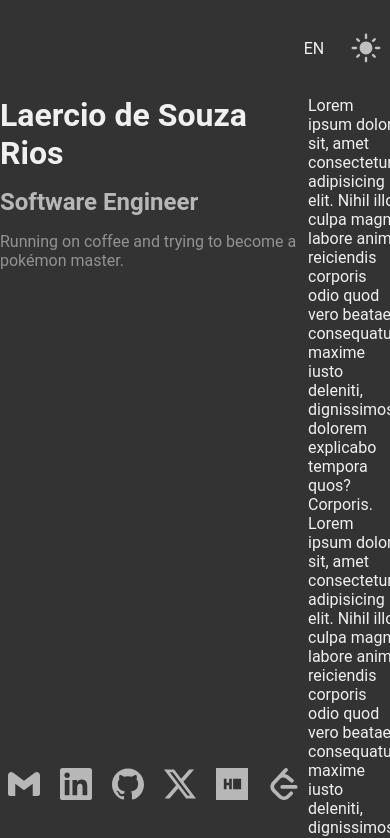
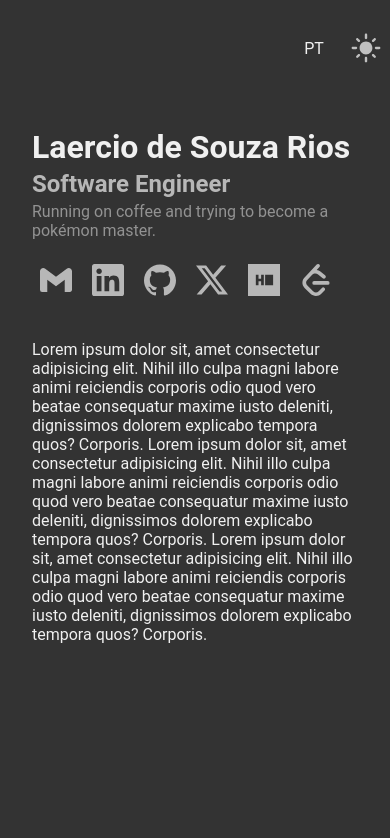
Before and after one commit to LaercioSR/laerciorios.com, a React (Vite) app: page / in a window 390 px wide. Shown: the top 838 px of the page. Built offline with nearby package versions, Linux system fonts and the light colour scheme.

Commit message:
Change project for mobile first

```diff
--- a/src/components/Header/index.tsx
+++ b/src/components/Header/index.tsx
@@ -29,7 +29,7 @@ export function Header() {
     <Container>
       <Content>
         <LanguageButton onClick={handleToggleLanguage}>
-          {currentLanguage}
+          {currentLanguage === "en" ? "pt" : "en"}
         </LanguageButton>
         <ThemeButton onClick={handleToggleTheme}>
           {isDarkMode ? <LightModeIcon /> : <DarkModeIcon />}
--- a/src/i18n/locales/en.json
+++ b/src/i18n/locales/en.json
@@ -10,5 +10,36 @@
     }
   },
   "profession": "Software Engineer",
-  "description": "Running on coffee and trying to become a pokémon master."
+  "description": "Running on coffee and trying to become a pokémon master.",
+  "seeResume": "View Full Résumé",
+  "present": "Present",
+  "about": {
+    "title": "About",
+    "description": ""
+  },
+  "experiences": {
+    "title": "Experiences",
+    "golfarma": {
+      "position": "",
+      "description": ""
+    },
+    "geodatin": {
+      "position": "",
+      "description": ""
+    }
+  },
+  "formations": {
+    "title": "Formations",
+    "uefs": {
+      "course": "",
+      "description": ""
+    },
+    "senai": {
+      "course": "",
+      "description": ""
+    }
+  },
+  "projects": {
+    "title": "Projects"
+  }
 }
--- a/src/i18n/locales/pt.json
+++ b/src/i18n/locales/pt.json
@@ -10,5 +10,36 @@
     }
   },
   "profession": "Desenvolvedor de Software",
-  "description": "Tricolor, funcionando a base do café e tentando me tornar um mestre pokémon."
+  "description": "Tricolor, funcionando a base do café e tentando me tornar um mestre pokémon.",
+  "seeResume": "Veja o currículo completo",
+  "present": "Presente",
+  "about": {
+    "title": "Sobre",
+    "description": ""
+  },
+  "experiences": {
+    "title": "Experiências",
+    "golfarma": {
+      "position": "",
+      "description": ""
+    },
+    "geodatin": {
+      "position": "",
+      "description": ""
+    }
+  },
+  "formations": {
+    "title": "Formações",
+    "uefs": {
+      "course": "",
+      "description": ""
+    },
+    "senai": {
+      "course": "",
+      "description": ""
+    }
+  },
+  "projects": {
+    "title": "Projetos"
+  }
 }
--- a/src/pages/Home/styles.ts
+++ b/src/pages/Home/styles.ts
@@ -10,27 +10,30 @@ export const Container = styled("div")`
 export const Content = styled("div")`
   max-width: 1200px;
   width: 100%;
+  padding: 2rem;
   display: flex;
-  justify-content: space-between;
+  flex-direction: column;
+  /* justify-content: space-between; */
 `;
 
 export const LeftSide = styled("div")`
   display: flex;
   flex-direction: column;
-  justify-content: space-between;
+  gap: 1rem;
+  /* justify-content: space-between; */
 
-  width: 400px;
-  height: calc(100vh - 6rem);
+  /* width: 400px; */
+  /* height: calc(100vh - 6rem); */
 `;
 
 export const RightSide = styled("div")`
-  width: 600px;
+  /* width: 600px; */
 `;
 
 export const ProfileInfo = styled("div")`
   display: flex;
   flex-direction: column;
-  gap: 1rem;
+  gap: 0.25rem;
 `;
 
 export const ProfileName = styled("h1")`
@@ -78,3 +81,7 @@ export const SocialNetworkLink = styled("a")`
     transition: opacity 0.2s ease-in-out;
   }
 `;
+
+export const SectionInfo = styled("div")``;
+
+export const SectionTitle = styled("h3")``;
```
